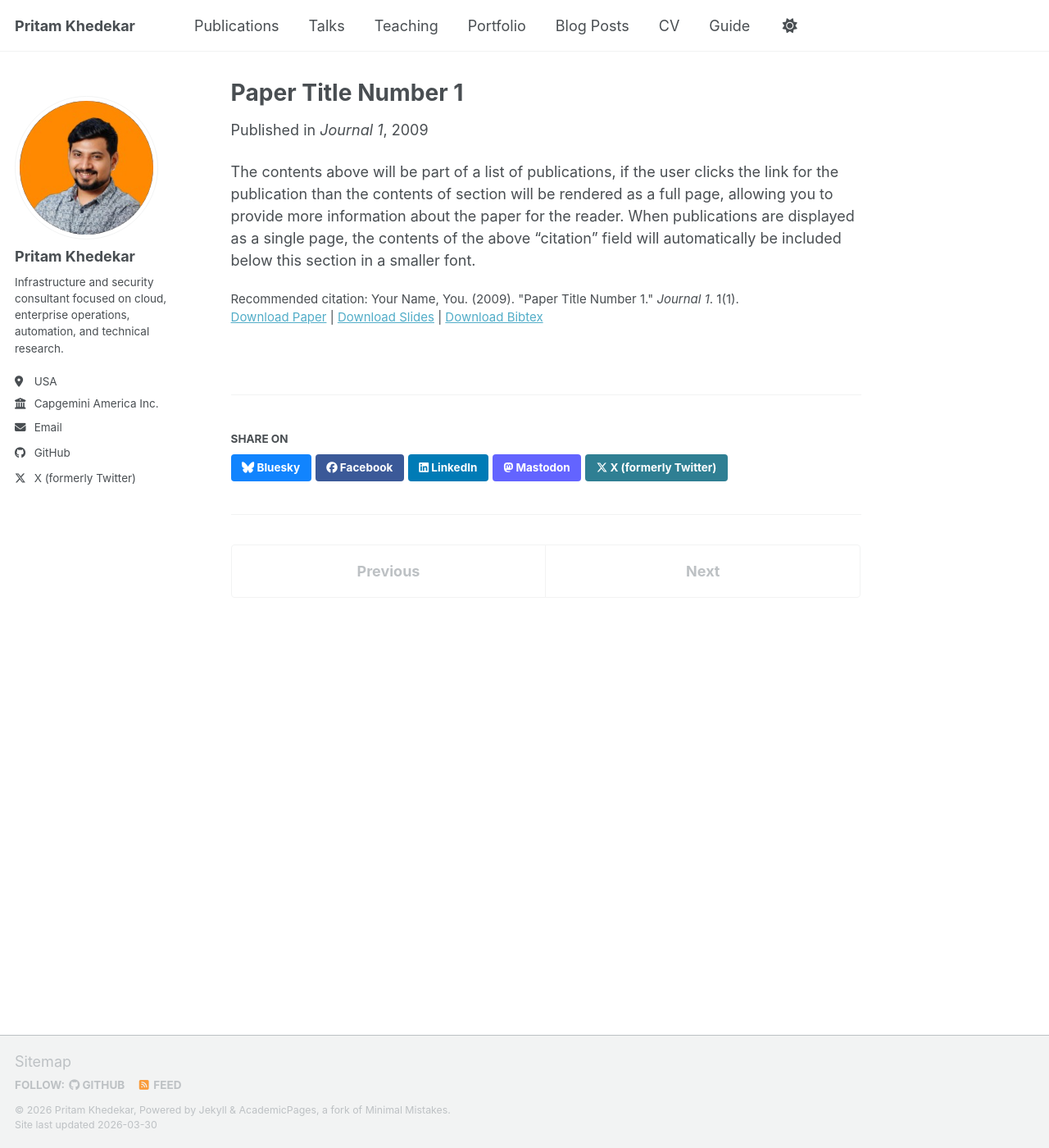
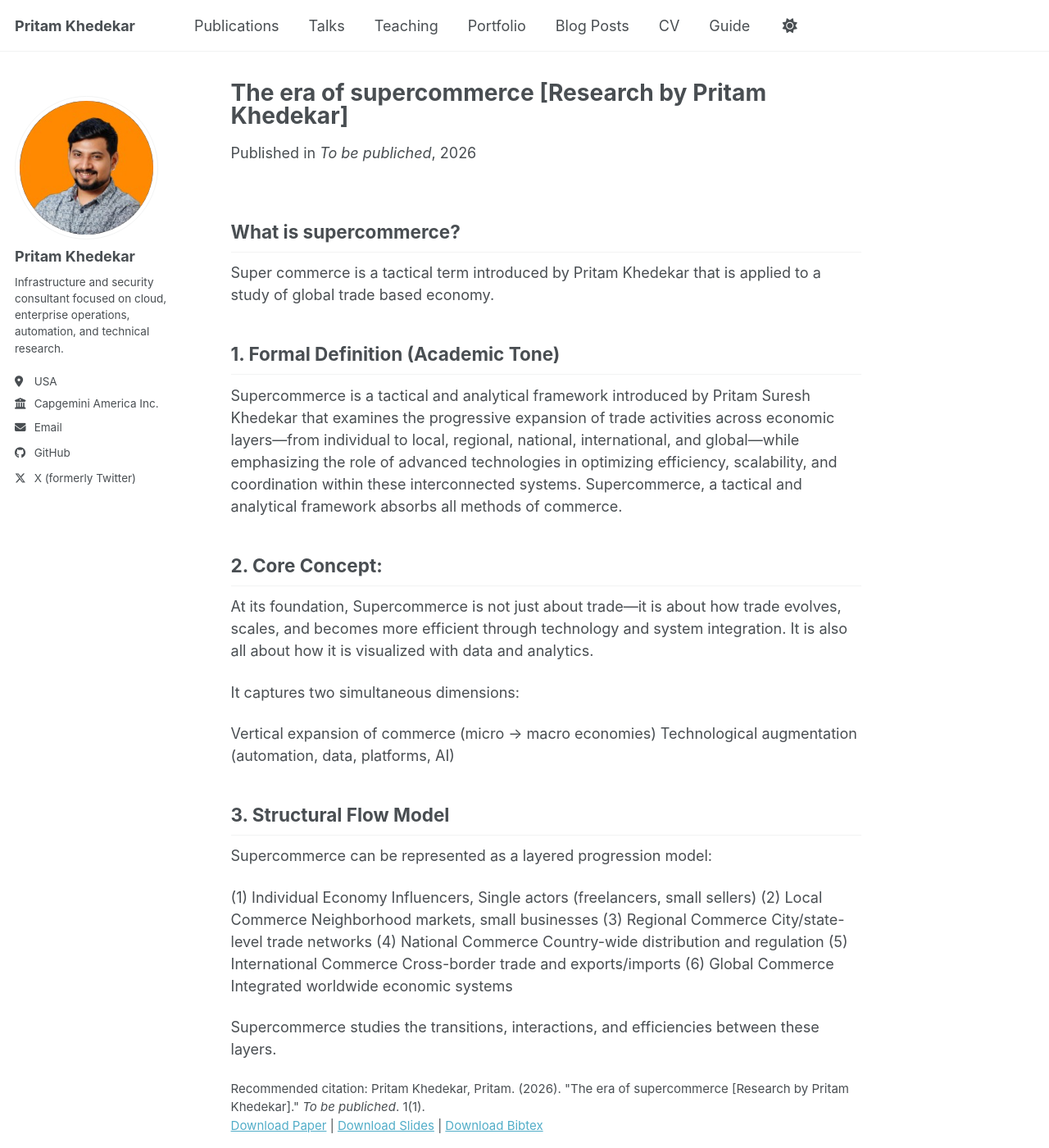
Before and after one commit to protonic/protonic.github.io, a Jekyll site: the page built from _publications/2009-10-01-paper-title-number-1.md, in a window 1280 px wide and 1400 px high. Shown: the whole window at 82% size. Built offline with Jekyll 4.4.1, drawn with Linux system fonts in a browser that asks for light colours; a script bundle is joined from its source files by our own code; library files that are not in the unit come from our copies.

Commit message:
Update 2009-10-01-paper-title-number-1.md

```diff
--- a/_publications/2009-10-01-paper-title-number-1.md
+++ b/_publications/2009-10-01-paper-title-number-1.md
@@ -1,14 +1,45 @@
 ---
-title: "Paper Title Number 1"
+title: "The era of supercommerce [Research by Pritam Khedekar]"
 collection: publications
 category: manuscripts
-permalink: /publication/2009-10-01-paper-title-number-1
-excerpt: 'This paper is about the number 1. The number 2 is left for future work.'
-date: 2009-10-01
-venue: 'Journal 1'
+permalink: /publication/2026-01-02-Research-on-NextGen-commerce
+excerpt: 'Super commerce is a tactical term introduced by Pritam Khedekar that is applied to a study of global trade based economy.'
+date: 2026-01-02
+venue: 'To be publiched'
 slidesurl: 'https://academicpages.github.io/files/slides1.pdf'
 paperurl: 'https://academicpages.github.io/files/paper1.pdf'
 bibtexurl: 'https://academicpages.github.io/files/bibtex1.bib'
-citation: 'Your Name, You. (2009). &quot;Paper Title Number 1.&quot; <i>Journal 1</i>. 1(1).'
+citation: 'Pritam Khedekar, Pritam. (2026). &quot;The era of supercommerce [Research by Pritam Khedekar].&quot; <i>To be publiched</i>. 1(1).'
 ---
-The contents above will be part of a list of publications, if the user clicks the link for the publication than the contents of section will be rendered as a full page, allowing you to provide more information about the paper for the reader. When publications are displayed as a single page, the contents of the above "citation" field will automatically be included below this section in a smaller font.
+## What is supercommerce?
+Super commerce is a tactical term introduced by Pritam Khedekar that is applied to a study of global trade based economy.
+
+## 1. Formal Definition (Academic Tone)
+Supercommerce is a tactical and analytical framework introduced by Pritam Suresh Khedekar that examines the progressive expansion of trade activities across economic layers—from individual to local, regional, national, international, and global—while emphasizing the role of advanced technologies in optimizing efficiency, scalability, and coordination within these interconnected systems.
+Supercommerce, a tactical and analytical framework absorbs all methods of commerce.
+
+## 2. Core Concept:
+At its foundation, Supercommerce is not just about trade—it is about how trade evolves, scales, and becomes more efficient through technology and system integration. It is also all about how it is visualized with data and analytics.
+
+It captures two simultaneous dimensions:
+
+Vertical expansion of commerce (micro → macro economies)
+Technological augmentation (automation, data, platforms, AI)
+
+## 3. Structural Flow Model
+Supercommerce can be represented as a layered progression model:
+
+(1) Individual Economy
+	Influencers, Single actors (freelancers, small sellers)
+(2) Local Commerce
+	Neighborhood markets, small businesses
+(3) Regional Commerce
+	City/state-level trade networks
+(4) National Commerce
+	Country-wide distribution and regulation
+(5) International Commerce
+	Cross-border trade and exports/imports
+(6) Global Commerce
+	Integrated worldwide economic systems
+
+Supercommerce studies the transitions, interactions, and efficiencies between these layers.
```
